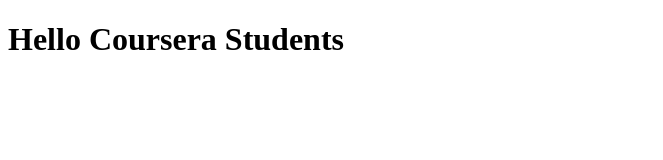
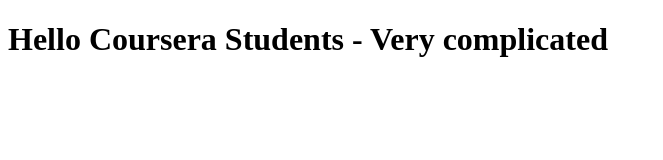
Before and after one commit to bokalvslund/coursera-test, a plain HTML site: page index.html in a window 1280 px wide. Shown: the whole page, without its empty margins (0-663 px from the left). Drawn offline with Linux system fonts and the light colour scheme.

Commit message:
Text changed

```diff
--- a/index.html
+++ b/index.html
@@ -5,6 +5,6 @@
     <title>Hello Coursera</title>
   </head>
   <body>
-    <h1>Hello Coursera Students</h1>
+    <h1>Hello Coursera Students - Very complicated</h1>
   </body>
 </html>
```
